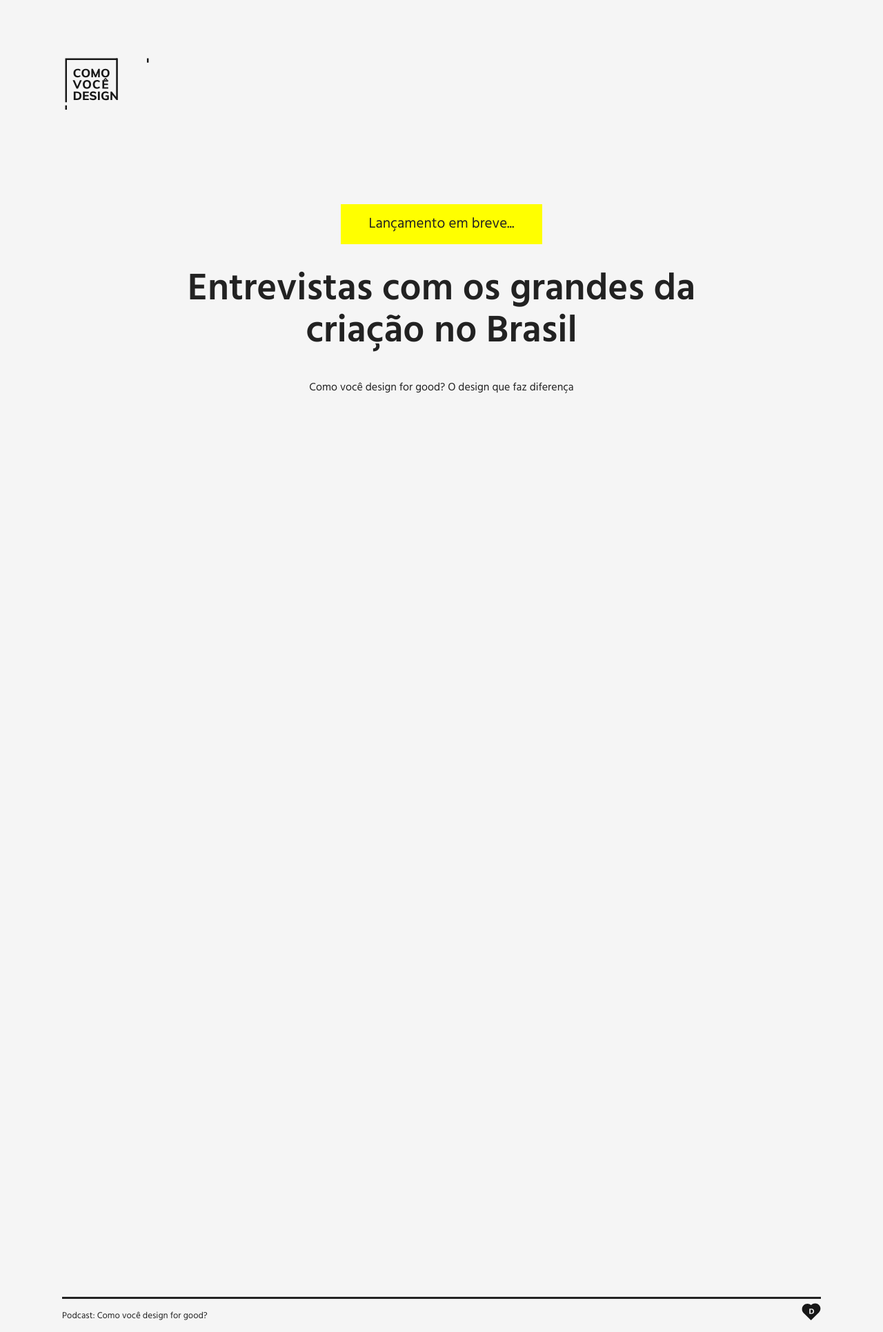
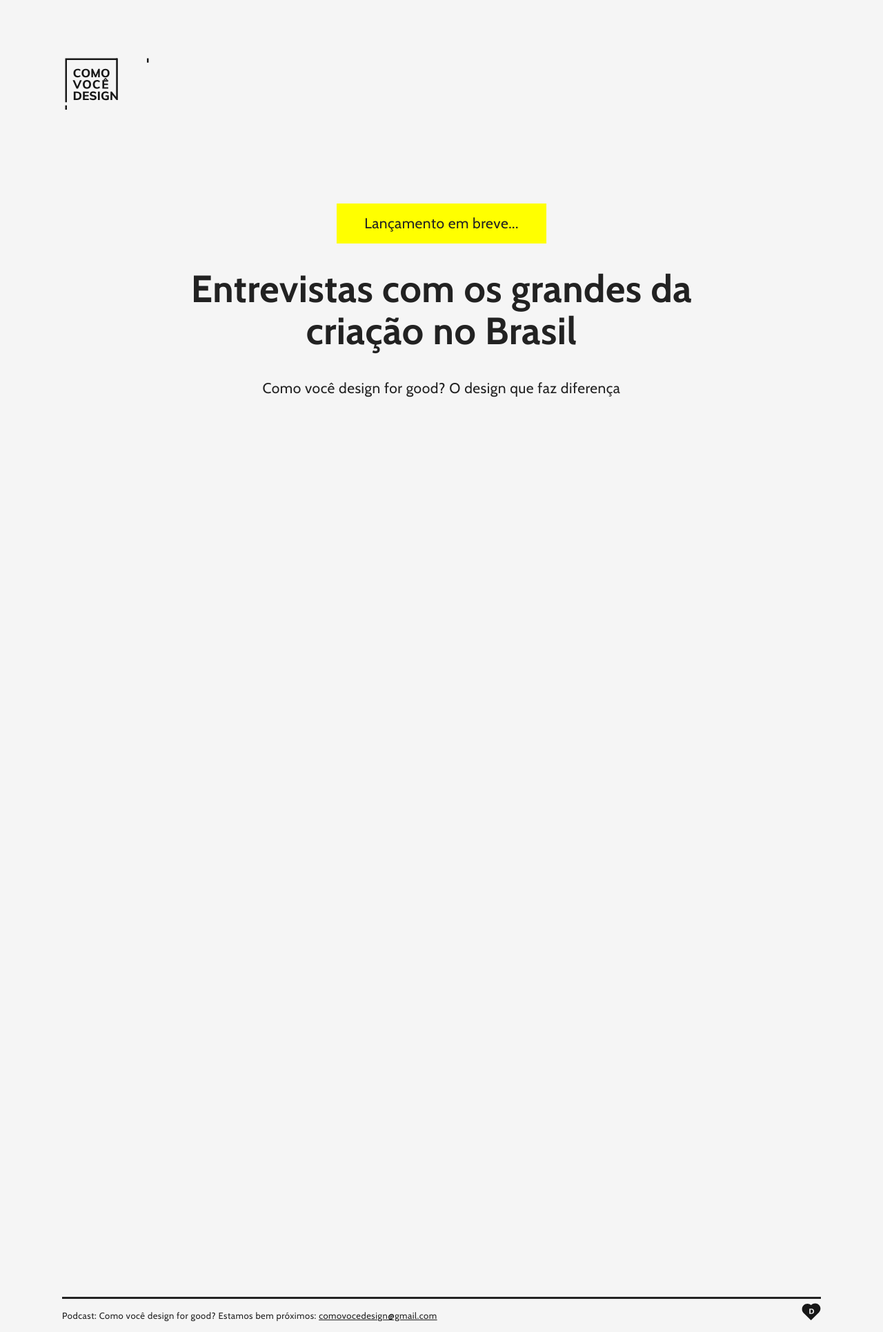
Before and after one commit to comovocedesign/comovocedesign.github.io, a Jekyll site: the page built from index.html, in a window 1280 px wide. Shown: the whole page at 69% size. Built offline with Jekyll 4.4.1, drawn with Linux system fonts in a browser that asks for light colours.

Commit message:
improve tipography

```diff
--- a/_includes/css/base.css
+++ b/_includes/css/base.css
@@ -19,7 +19,8 @@
   height: 100%;
 }
 body {
-  font: 400 1em/1.8 'Hind', sans-serif;
+  font: 400 1em/1.8 'Cabin', sans-serif;
   color: #222222;
   background: #F5F5F5;
+  letter-spacing: 0.5px;
 }
--- a/_includes/css/midia_queries.css
+++ b/_includes/css/midia_queries.css
@@ -23,8 +23,11 @@
   .main-content--person-description {
     padding: 0;
   }
-  /* #Images */
+  /* #Footer */
   .footer {
     margin-top: 80px;
   }
+  .get-in-touch {
+    display: block;
+  }
 }
--- a/_includes/css/typography.css
+++ b/_includes/css/typography.css
@@ -13,11 +13,12 @@
 .headline {
   font-size: 55px;
   line-height: 1.1;
+  font-weight: 700;
   text-align: center;
 }
 
 /* #Sub-headlines */
-.section-headline {
+.sub-headline {
   font-size: 21px;
   line-height: 1.5;
 }
--- a/_includes/footer.html
+++ b/_includes/footer.html
@@ -1,6 +1,12 @@
 <footer class="footer" role="contentinfo">
   <p>
     Podcast: Como você design for good?
+    <span class="get-in-touch">
+      Estamos bem próximos:
+      <a href="mailto:comovocedesign@gmail.com">
+        comovocedesign@gmail.com
+      </a>
+    </span>
   </p>
   <div class="footer-icon-right">
     <span class="icon icon-heart icon-heart-filled"></span>
--- a/css/main.css
+++ b/css/main.css
@@ -1,7 +1,7 @@
 ---
 ---
 
-@import url('https://fonts.googleapis.com/css?family=Hind:400,600');
+@import url('https://fonts.googleapis.com/css?family=Cabin:400,700');
 {% include css/layout.css %}
 {% include css/base.css %}
 {% include css/typography.css %}
```
Also changed, not shown: 2 other files.
